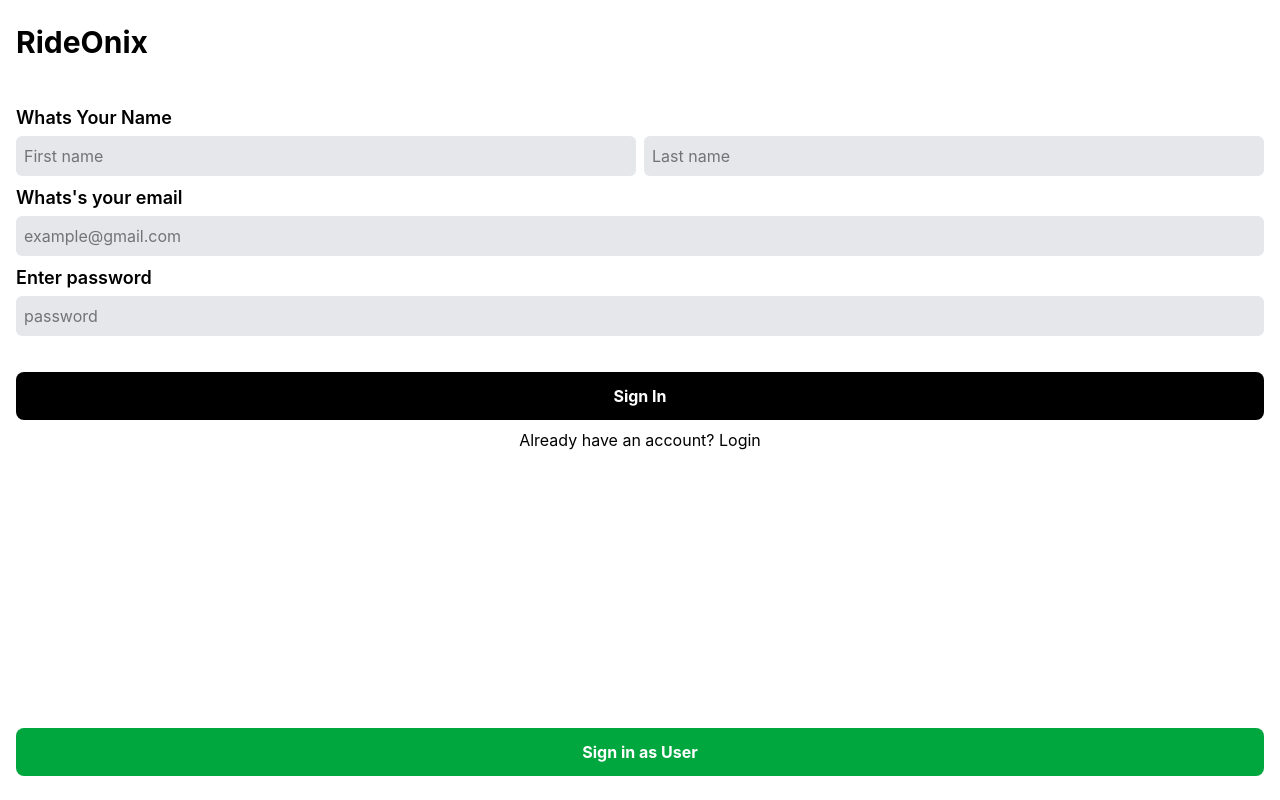
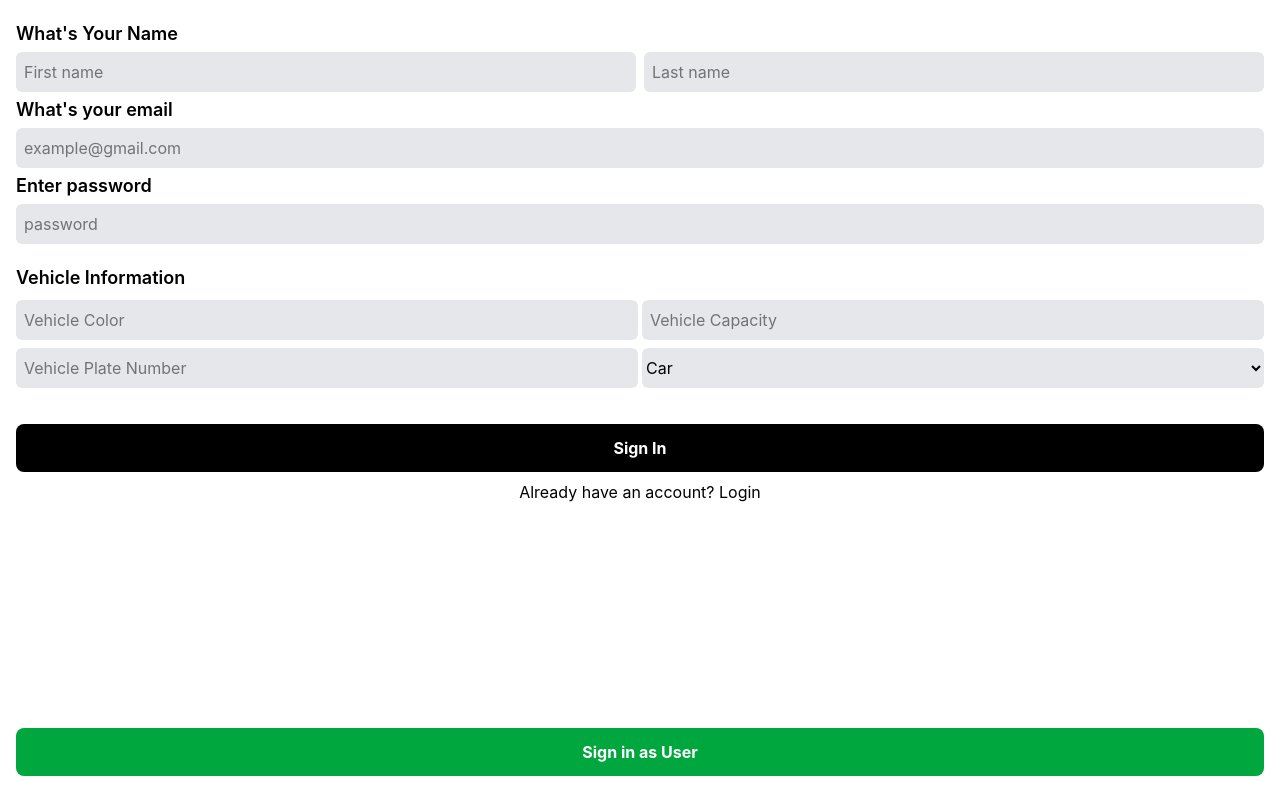
Before and after one commit to ashish-manna/rideOnix-client, a React (Vite) app: page /register in a window 1280 px wide. Both pictures are taken after a click on the element "Create one". Built offline with nearby package versions, Linux system fonts and the light colour scheme.

Commit message:
captain register page updated

```diff
--- a/src/App.jsx
+++ b/src/App.jsx
@@ -5,6 +5,7 @@ import { Home } from "./pages/Home"
 import Layout from "./components/Layout"
 import UserContext from "./context/UserContext"
 import { useState } from "react"
+import Start from "./pages/Start"
 
 const App = () => {
   const [user, setUser] = useState(null);
@@ -13,11 +14,12 @@ const App = () => {
     <>
       <UserContext.Provider value={{ user, setUser }}>
         <Routes>
-          <Route path="/" element={<Layout />}>
-            <Route path="home" element={<Home />} />
+          <Route path="/" element={<Start />} />
+          <Route element={<Layout />}>
+            <Route path="/home" element={<Home />} />
           </Route>
-          <Route path="login" element={<UserLogin />} />
-          <Route path="register" element={<CaptainLogin />} />
+          <Route path="/login" element={<UserLogin />} />
+          <Route path="/register" element={<CaptainLogin />} />
         </Routes>
       </UserContext.Provider>
     </>
--- a/src/pages/CaptainLogin.jsx
+++ b/src/pages/CaptainLogin.jsx
@@ -2,12 +2,15 @@ import { useState } from "react";
 import { Link } from "react-router-dom";
 
 const CaptainLogin = () => {
-
     const [isLogin, setIsLogin] = useState(true);
     const [firstName, setFirstName] = useState("");
     const [lastName, setLastName] = useState("");
     const [password, setPassword] = useState("");
     const [email, setEmail] = useState("");
+    const [vehicleColor, setVehicleColor] = useState("");
+    const [vehicleCapacity, setVehicleCapacity] = useState("");
+    const [vehiclePlate, setVehiclePlate] = useState("");
+    const [vehicleType, setVehicleType] = useState("car");
 
     const loginHandler = () => {
         console.log(email, password);
@@ -16,27 +19,73 @@ const CaptainLogin = () => {
     }
     return (
         <div className="w-full min-h-screen flex flex-col">
-            <div>
-                <h1 className="text-3xl font-bold text-black px-4 py-6">RideOnix</h1>
-            </div>
-            <div className="w-full px-4 flex flex-col gap-2 pt-5">
-                {!isLogin && <div className="w-full flex flex-col gap-1">
-                    <div className="text-lg font-semibold ">Whats Your Name</div>
-                    <div className="w-full flex gap-2">
-                        <input type="text" value={firstName} onChange={(e) => setFirstName(e.target.value)} className="bg-gray-200 text-black w-full p-2 rounded-md" placeholder="First name" />
-                        <input type="text" value={lastName} onChange={(e) => setLastName(e.target.value)} className="bg-gray-200 text-black w-full p-2 rounded-md" placeholder="Last name" />
+            <div className="w-full px-4 flex flex-col gap-1 pt-5">
+                {!isLogin && (
+                    <div className="w-full flex flex-col gap-1">
+                        <div className="text-lg font-semibold">What's Your Name</div>
+                        <div className="w-full flex gap-2">
+                            <input type="text" value={firstName} onChange={(e) => setFirstName(e.target.value)} className="bg-gray-200 text-black w-full p-2 rounded-md" placeholder="First name" />
+                            <input type="text" value={lastName} onChange={(e) => setLastName(e.target.value)} className="bg-gray-200 text-black w-full p-2 rounded-md" placeholder="Last name" />
+                        </div>
                     </div>
-                </div>
-                }
-
+                )}
                 <div className="w-full flex flex-col gap-1">
-                    <div className="text-lg font-semibold ">Whats's your email</div>
+                    <div className="text-lg font-semibold">What's your email</div>
                     <input type="email" value={email} onChange={(e) => setEmail(e.target.value)} className="bg-gray-200 text-black w-full p-2 rounded-md" placeholder="example@gmail.com" />
                 </div>
                 <div className="w-full flex flex-col gap-1">
                     <div className="text-lg font-semibold">Enter password</div>
                     <input type="password" value={password} onChange={(e) => setPassword(e.target.value)} className="bg-gray-200 text-black w-full p-2 rounded-md" placeholder="password" />
                 </div>
+                {!isLogin && (
+                    <>
+                        <div className="w-full flex flex-col gap-2 mt-4">
+                            <div className="text-lg font-semibold">Vehicle Information</div>
+                            <div className="flex w-full justify-between gap-1">
+                                <div className="w-full flex flex-col gap-1">
+                                    <input
+                                        type="text"
+                                        value={vehicleColor}
+                                        onChange={(e) => setVehicleColor(e.target.value)}
+                                        className="bg-gray-200 text-black w-full p-2 rounded-md"
+                                        placeholder="Vehicle Color"
+                                    />
+                                </div>
+                                <div className="w-full flex flex-col gap-1">
+                                    <input
+                                        type="number"
+                                        value={vehicleCapacity}
+                                        onChange={(e) => setVehicleCapacity(e.target.value)}
+                                        className="bg-gray-200 text-black w-full p-2 rounded-md"
+                                        placeholder="Vehicle Capacity"
+                                    />
+                                </div>
+                            </div>
+                            <div className="flex w-full justify-between gap-1">
+                                <div className="w-full flex flex-col gap-1">
+                                    <input
+                                        type="number"
+                                        value={vehiclePlate}
+                                        onChange={(e) => setVehiclePlate(e.target.value)}
+                                        className="bg-gray-200 text-black w-full p-2 rounded-md"
+                                        placeholder="Vehicle Plate Number"
+                                    />
+                                </div>
+                                <div className="w-full flex flex-col gap-1">
+                                    <select
+                                        value={vehicleType}
+                                        onChange={(e) => setVehicleType(e.target.value)}
+                                        className="bg-gray-200 text-black w-full h-full rounded-md"
+                                    >
+                                        <option value="car">Car</option>
+                                        <option value="auto">Auto</option>
+                                        <option value="moto">Moto</option>
+                                    </select>
+                                </div>
+                            </div>
+                        </div>
+                    </>
+                )}
             </div>
             <div className="w-full p-4 pb-6 flex flex-col grow justify-between">
                 <div className="pt-5 text-center">
```
